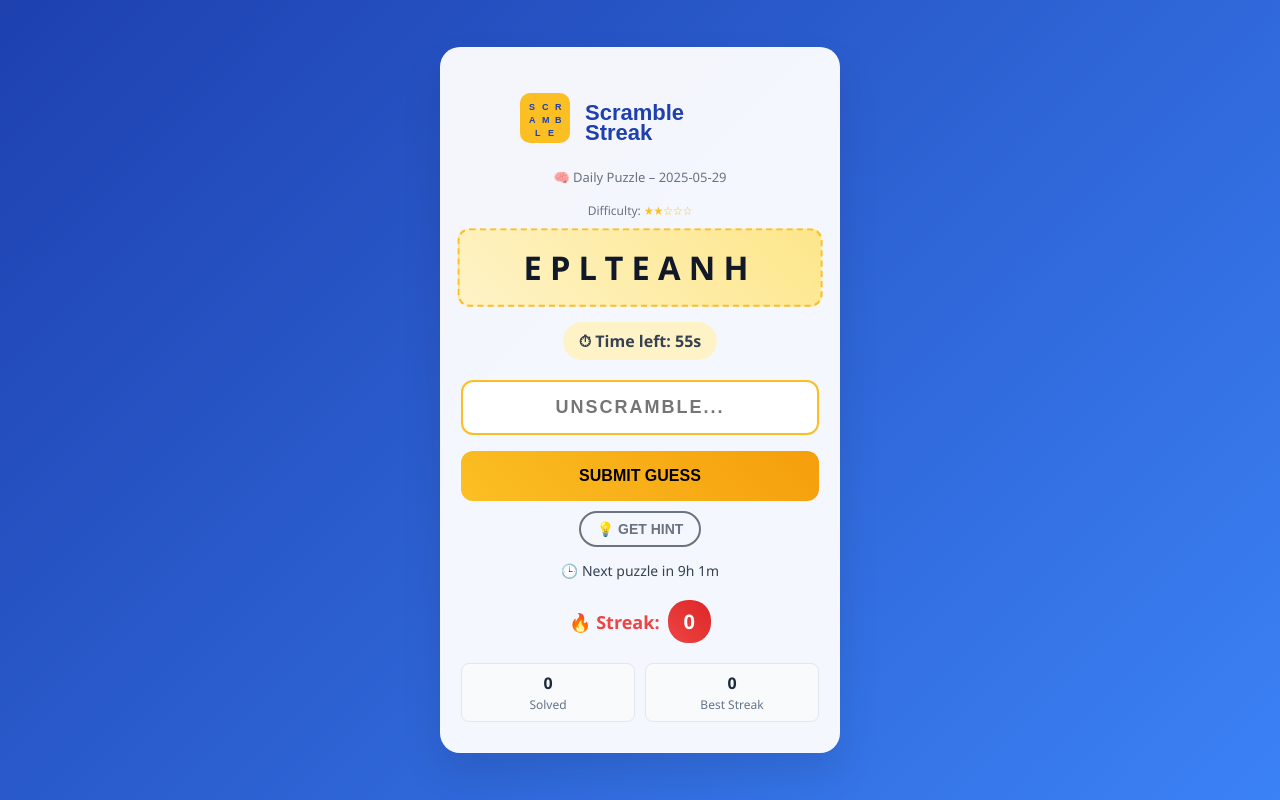
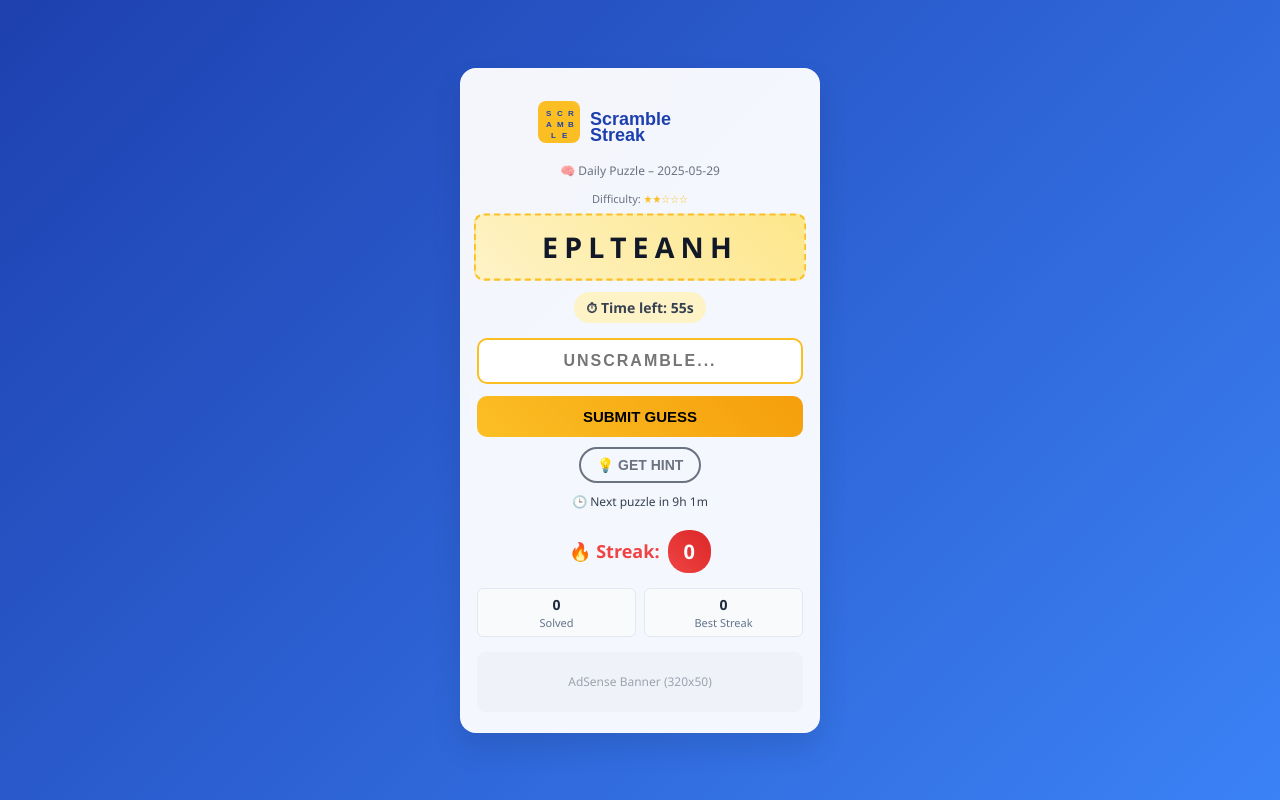
Before and after one commit to andrewkernohan/Scramble-Streak, a plain HTML site: page index.html in a window 1280 px wide. Drawn offline with nearby package versions, Linux system fonts and the light colour scheme.

Commit message:
Update index.html

```diff
--- a/index.html
+++ b/index.html
@@ -22,17 +22,17 @@
     .game-container {
       background: rgba(255, 255, 255, 0.95);
       backdrop-filter: blur(10px);
-      padding: 30px 20px;
-      border-radius: 20px;
-      box-shadow: 0 20px 40px rgba(0, 0, 0, 0.1);
+      padding: 20px 16px;
+      border-radius: 16px;
+      box-shadow: 0 15px 30px rgba(0, 0, 0, 0.1);
       text-align: center;
-      max-width: 400px;
+      max-width: 360px;
       width: 90%;
       border: 1px solid rgba(255, 255, 255, 0.2);
     }
 
     .logo-container {
-      margin-bottom: 10px;
+      margin-bottom: 8px;
       display: flex;
       justify-content: center;
     }
@@ -47,21 +47,21 @@
     }
 
     .date {
-      font-size: 13px;
+      font-size: 12px;
       color: #6b7280;
-      margin-bottom: 16px;
+      margin-bottom: 12px;
     }
 
     .scrambled-word {
-      font-size: 32px;
+      font-size: 28px;
       font-weight: bold;
-      letter-spacing: 8px;
-      margin-bottom: 16px;
+      letter-spacing: 6px;
+      margin-bottom: 12px;
       color: #111827;
       word-wrap: break-word;
-      padding: 15px;
+      padding: 12px;
       background: linear-gradient(45deg, #fef3c7, #fde68a);
-      border-radius: 12px;
+      border-radius: 10px;
       border: 2px dashed #fbbf24;
       animation: pulse 2s ease-in-out infinite;
     }
@@ -72,12 +72,12 @@
     }
 
     .timer {
-      font-size: 16px;
+      font-size: 14px;
       color: #374151;
-      margin-bottom: 20px;
-      padding: 8px 16px;
+      margin-bottom: 15px;
+      padding: 6px 12px;
       background: #fef3c7;
-      border-radius: 20px;
+      border-radius: 16px;
       display: inline-block;
       font-weight: 600;
     }
@@ -95,12 +95,12 @@
     }
 
     input[type="text"] {
-      padding: 15px;
-      font-size: 18px;
+      padding: 12px;
+      font-size: 16px;
       width: 100%;
       border: 2px solid #fbbf24;
-      border-radius: 12px;
-      margin-bottom: 16px;
+      border-radius: 10px;
+      margin-bottom: 12px;
       transition: all 0.3s ease;
       text-align: center;
       font-weight: 600;
@@ -116,14 +116,14 @@
     }
 
     button {
-      padding: 16px 24px;
+      padding: 12px 20px;
       width: 100%;
       background: linear-gradient(45deg, #fbbf24, #f59e0b);
       border: none;
-      border-radius: 12px;
+      border-radius: 10px;
       color: #000;
       font-weight: bold;
-      font-size: 16px;
+      font-size: 15px;
       cursor: pointer;
       transition: all 0.3s ease;
       text-transform: uppercase;
@@ -161,10 +161,10 @@
     }
 
     #feedback {
-      margin-top: 16px;
-      padding: 12px;
-      border-radius: 12px;
-      font-size: 16px;
+      margin-top: 12px;
+      padding: 10px;
+      border-radius: 10px;
+      font-size: 14px;
       display: none;
       font-weight: 600;
     }
@@ -188,19 +188,19 @@
     }
 
     #countdown-tomorrow {
-      margin-top: 14px;
-      font-size: 14px;
+      margin-top: 10px;
+      font-size: 12px;
       color: #374151;
     }
 
     #share-btn {
       display: none;
-      margin-top: 16px;
-      padding: 12px 20px;
+      margin-top: 12px;
+      padding: 10px 16px;
       background: linear-gradient(45deg, #3b82f6, #2563eb);
       color: white;
       border: none;
-      border-radius: 12px;
+      border-radius: 10px;
       font-weight: bold;
       cursor: pointer;
       transition: all 0.3s ease;
@@ -241,8 +241,8 @@
     }
 
     .difficulty-indicator {
-      margin-bottom: 10px;
-      font-size: 12px;
+      margin-bottom: 8px;
+      font-size: 11px;
       color: #6b7280;
     }
 
@@ -258,29 +258,44 @@
     }
 
     .stats-container {
-      margin-top: 20px;
+      margin-top: 15px;
       display: grid;
       grid-template-columns: 1fr 1fr;
-      gap: 10px;
-      font-size: 12px;
+      gap: 8px;
+      font-size: 11px;
     }
 
     .stat-box {
       background: #f8fafc;
-      padding: 8px;
-      border-radius: 8px;
+      padding: 6px;
+      border-radius: 6px;
       border: 1px solid #e2e8f0;
     }
 
     .stat-number {
-      font-size: 16px;
+      font-size: 14px;
       font-weight: bold;
       color: #1e293b;
     }
 
     .stat-label {
       color: #64748b;
-      margin-top: 2px;
+      margin-top: 1px;
+    }
+
+    /* AdSense Banner Space */
+    .adsense-container {
+      margin-top: 15px;
+      padding: 10px 0;
+      text-align: center;
+      min-height: 60px;
+      background: rgba(0, 0, 0, 0.02);
+      border-radius: 8px;
+      display: flex;
+      align-items: center;
+      justify-content: center;
+      font-size: 12px;
+      color: #9ca3af;
     }
   </style>
 </head>
@@ -288,27 +303,27 @@
 
   <div class="game-container">
     <div class="logo-container">
-      <svg width="260" height="80" viewBox="0 0 260 80" xmlns="http://www.w3.org/2000/svg">
+      <svg width="220" height="65" viewBox="0 0 220 65" xmlns="http://www.w3.org/2000/svg">
         <!-- Yellow rounded square container -->
-        <rect x="10" y="15" width="50" height="50" rx="10" ry="10" fill="#fbbf24"/>
+        <rect x="8" y="12" width="42" height="42" rx="8" ry="8" fill="#fbbf24"/>
 
         <!-- Scrambled letters inside yellow box - "SCRAMBLE" scrambled -->
-        <text x="19" y="32" font-family="Arial, sans-serif" font-size="9" font-weight="bold" fill="#1e40af">S</text>
-        <text x="32" y="32" font-family="Arial, sans-serif" font-size="9" font-weight="bold" fill="#1e40af">C</text>
-        <text x="45" y="32" font-family="Arial, sans-serif" font-size="9" font-weight="bold" fill="#1e40af">R</text>
+        <text x="16" y="27" font-family="Arial, sans-serif" font-size="8" font-weight="bold" fill="#1e40af">S</text>
+        <text x="27" y="27" font-family="Arial, sans-serif" font-size="8" font-weight="bold" fill="#1e40af">C</text>
+        <text x="38" y="27" font-family="Arial, sans-serif" font-size="8" font-weight="bold" fill="#1e40af">R</text>
 
-        <text x="19" y="45" font-family="Arial, sans-serif" font-size="9" font-weight="bold" fill="#1e40af">A</text>
-        <text x="32" y="45" font-family="Arial, sans-serif" font-size="9" font-weight="bold" fill="#1e40af">M</text>
-        <text x="45" y="45" font-family="Arial, sans-serif" font-size="9" font-weight="bold" fill="#1e40af">B</text>
+        <text x="16" y="38" font-family="Arial, sans-serif" font-size="8" font-weight="bold" fill="#1e40af">A</text>
+        <text x="27" y="38" font-family="Arial, sans-serif" font-size="8" font-weight="bold" fill="#1e40af">M</text>
+        <text x="38" y="38" font-family="Arial, sans-serif" font-size="8" font-weight="bold" fill="#1e40af">B</text>
 
-        <text x="25" y="58" font-family="Arial, sans-serif" font-size="9" font-weight="bold" fill="#1e40af">L</text>
-        <text x="38" y="58" font-family="Arial, sans-serif" font-size="9" font-weight="bold" fill="#1e40af">E</text>
+        <text x="21" y="49" font-family="Arial, sans-serif" font-size="8" font-weight="bold" fill="#1e40af">L</text>
+        <text x="32" y="49" font-family="Arial, sans-serif" font-size="8" font-weight="bold" fill="#1e40af">E</text>
 
         <!-- "Scramble" text -->
-        <text x="75" y="42" font-family="Arial, sans-serif" font-size="22" font-weight="bold" fill="#1e40af">Scramble</text>
+        <text x="60" y="36" font-family="Arial, sans-serif" font-size="18" font-weight="bold" fill="#1e40af">Scramble</text>
 
         <!-- "Streak" text -->
-        <text x="75" y="62" font-family="Arial, sans-serif" font-size="22" font-weight="bold" fill="#1e40af">Streak</text>
+        <text x="60" y="52" font-family="Arial, sans-serif" font-size="18" font-weight="bold" fill="#1e40af">Streak</text>
       </svg>
     </div>
     <div class="date">🧠 Daily Puzzle – <span id="today-date"></span></div>
@@ -337,6 +352,11 @@
         <div class="stat-number" id="best-streak">0</div>
         <div class="stat-label">Best Streak</div>
       </div>
+    </div>
+
+    <!-- AdSense Banner Placeholder -->
+    <div class="adsense-container">
+      AdSense Banner (320x50)
     </div>
   </div>
 
```
